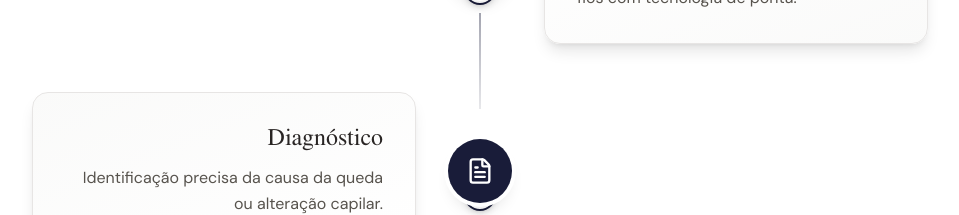
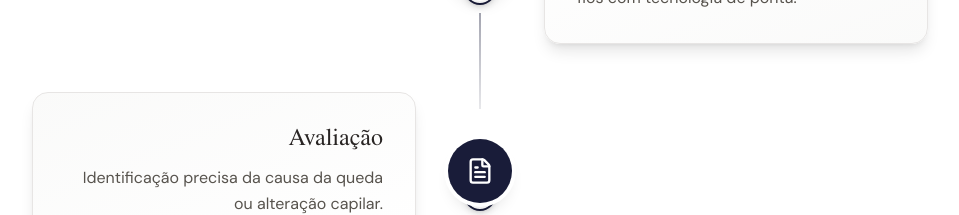
Before and after one commit to matheuspinhati/beauty-clinic, a Next.js app: page / in a window 1280 px wide. Shown: the part 5720-5935 px from the top of the page, without its empty margins (160-1119 px from the left). Built offline with nearby package versions, Linux system fonts and the light colour scheme.

Commit message:
fix: correÃ§Ã£o adicional

```diff
--- a/components/sections/trichology-journey.tsx
+++ b/components/sections/trichology-journey.tsx
@@ -22,7 +22,7 @@ const steps = [
   },
   {
     number: "03",
-    title: "Diagnóstico",
+    title: "Avaliação",
     description: "Identificação precisa da causa da queda ou alteração capilar.",
     icon: FileText,
   },
```
